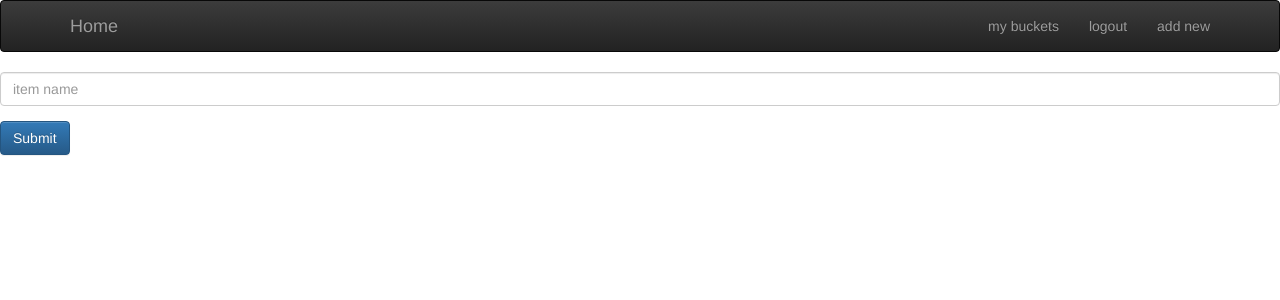
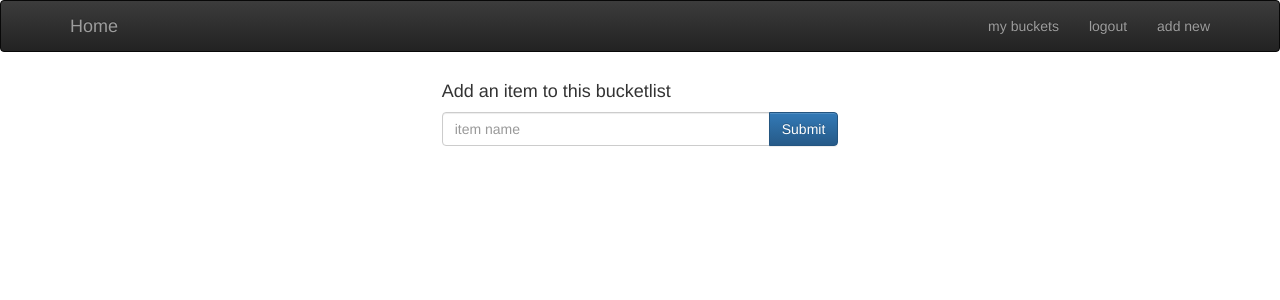
Before and after one commit to cjmacharia/Bucketlist-react, a React (Create React App) app: page /api/bucketlist/addItem/1 in a window 1280 px wide. Shown: the top 300 px of the page. Built offline with nearby package versions, Linux system fonts and the light colour scheme; sample sign-in values are in the browser's storage.

Commit message:
[Create] add items functionality

```diff
--- a/src/components/additem.js
+++ b/src/components/additem.js
@@ -2,7 +2,7 @@ import React, { Component } from 'react';
 import Loggedin from './nav-log.js';
 import { Redirect } from 'react-router-dom';
 import {Toaster}from 'react-toaster-js'
-import  { FormGroup,FormControl, Button }from 'react-bootstrap';
+import  { FormGroup,FormControl, Button, InputGroup,Col }from 'react-bootstrap';
 import axios from 'axios'
 class AddItem extends Component{
     constructor(props){
@@ -18,7 +18,6 @@ handleClick(event) {
     "name":this.state.name,
     }
     console.log(payload)
-    console.log(this.props.match.params)
     axios({
         url : apiUrl+'api/bucketlists/'+this.props.match.params.bucketlist_id+'/items/',
         data: payload,
@@ -28,14 +27,14 @@ handleClick(event) {
             'content_type':"application/json"
         }
     })
-    .then((response)=> {
-
+    .then(response=> {
+        alert(response.data.message)
        this.setState({redirect:true})
     }
 )
-.catch((error)=> {
+.catch(error=> {
     console.log(JSON.stringify(error));
-    alert(error.response.data.message)
+    alert(error.response.data.error)
 })
 }
 
@@ -43,15 +42,20 @@ handleClick(event) {
     {
         const redirect = this.state.redirect
         if (redirect) {
-            return <Redirect to={{pathname: '/mybuckets'}} />
+            return <Redirect to={{pathname: '/api/bucketlist/mybuckets'}} />
         }
         return(
             <div>
                 <Loggedin/>
+                <Col md = {4} mdPush={4}>
+                <h4>Add an item to this bucketlist </h4>
                 <FormGroup>
+                <InputGroup>
                 <FormControl type="text" placeholder="item name" onChange={(event)=>this.setState({name:event.target.value})} required/>
+                <InputGroup.Button><Button bsStyle="primary" onClick={(event=>this.handleClick(event))}>Submit</Button></InputGroup.Button>
+                </InputGroup>
                 </FormGroup>
-                <Button bsStyle="primary" onClick={(event=>this.handleClick(event))}>Submit</Button>
+                </Col>
                 </div>
         )
     }
```
